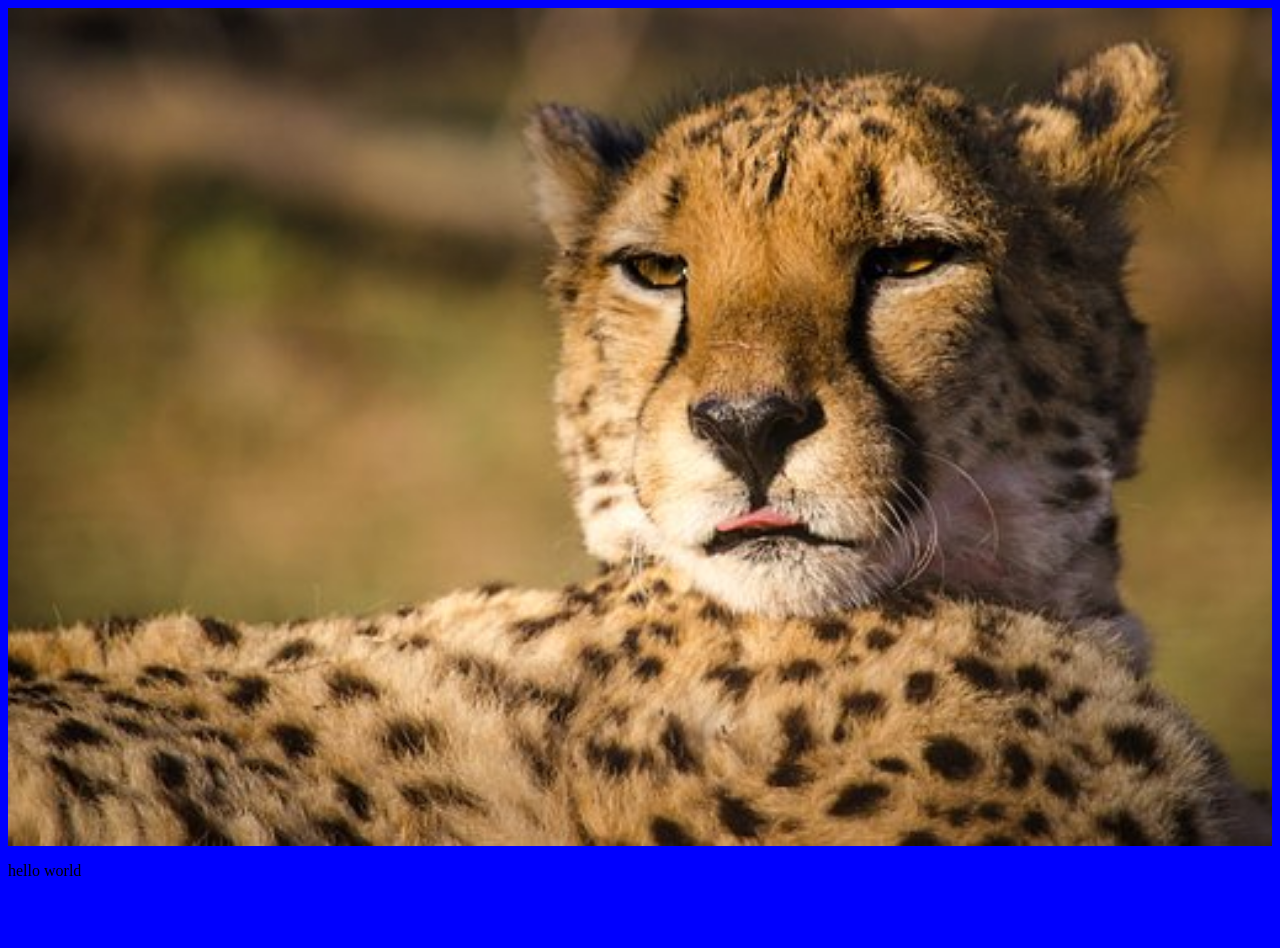
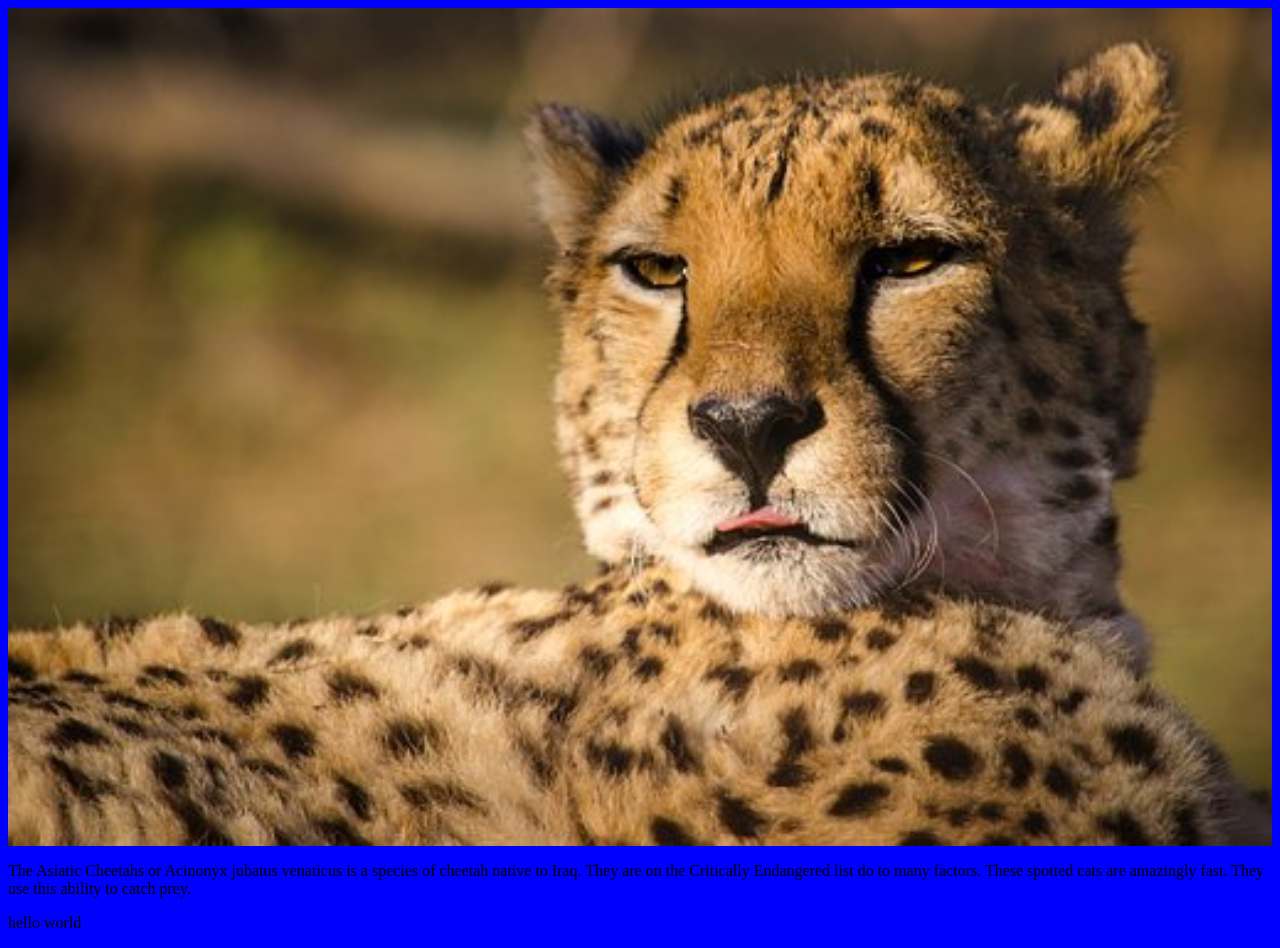
Before and after one commit to GICMan/Save-The-Cheetahs, a plain HTML site: page index.html in a window 1280 px wide. Before the commit the page ends 896 px from the top, so only its background shows below. Drawn offline with Linux system fonts and the light colour scheme.

Commit message:
Update index.html

```diff
--- a/index.html
+++ b/index.html
@@ -11,6 +11,10 @@
   </head>
   <body>
     <img src="image/image9.jpg" id="image9">
+    <div>
+      <img sr="image/image8.jpg" id="image8">
+      <p>The Asiatic Cheetahs or Acinonyx jubatus venaticus is a species of cheetah native to Iraq. They are on the Critically Endangered list do to many factors. These spotted cats are amazingly fast. They use this ability to catch prey.</p>
+    </div>
     <p>hello world</p>
   </body>
 </html>
```
